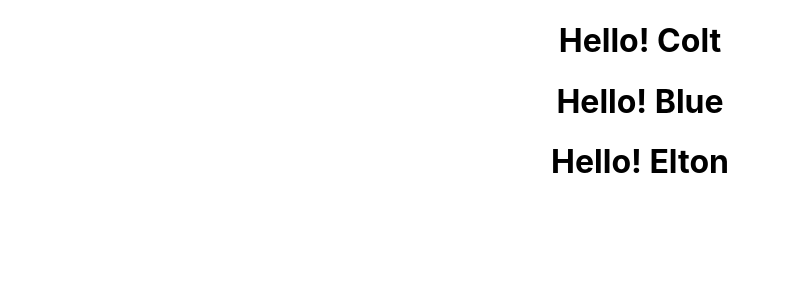
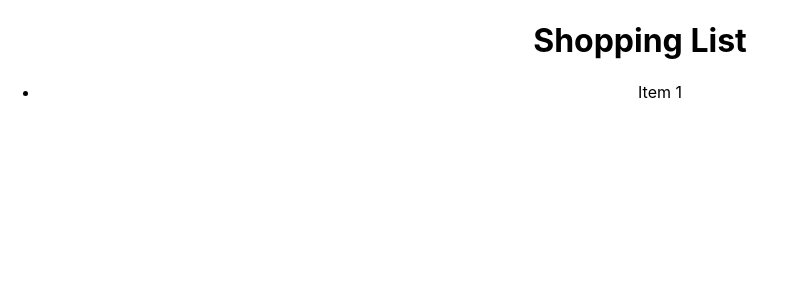
Before and after one commit to omtmana/shopping-app, a React (Create React App) app: page / in a window 1280 px wide. Shown: the top 300 px of the page, without its empty margins (0-787 px from the left). Built offline with nearby package versions, Linux system fonts and the light colour scheme.

Commit message:
Shopping List component added

```diff
--- a/src/App.tsx
+++ b/src/App.tsx
@@ -1,14 +1,13 @@
 import React from 'react';
 import './App.css';
 
+import ShoppingList from './components/ShoppingList';
 import Greeter from './components/Greeter';
 
 function App() {
   return (
     <div className="App">
-      <Greeter person="Colt" />
-      <Greeter person="Blue"/>
-      <Greeter person="Elton"/>
+      <ShoppingList />
     </div>
   );
 }
--- /dev/null
+++ b/src/components/ShoppingList.tsx
@@ -0,0 +1,26 @@
+import React from "react";
+
+function ShoppingList(): JSX.Element {
+   const items = [
+      {
+         id: 1,
+         product: "Lemon",
+         quantity: 3,
+      },
+      {
+         id: 2,
+         product: "Chicken Breast",
+         quantity: 2
+      }
+   ]
+  return (
+    <div>
+      <h1> Shopping List</h1>
+      <ul>
+        <li> Item 1</li>
+      </ul>
+    </div>
+  );
+}
+
+export default ShoppingList;
```
